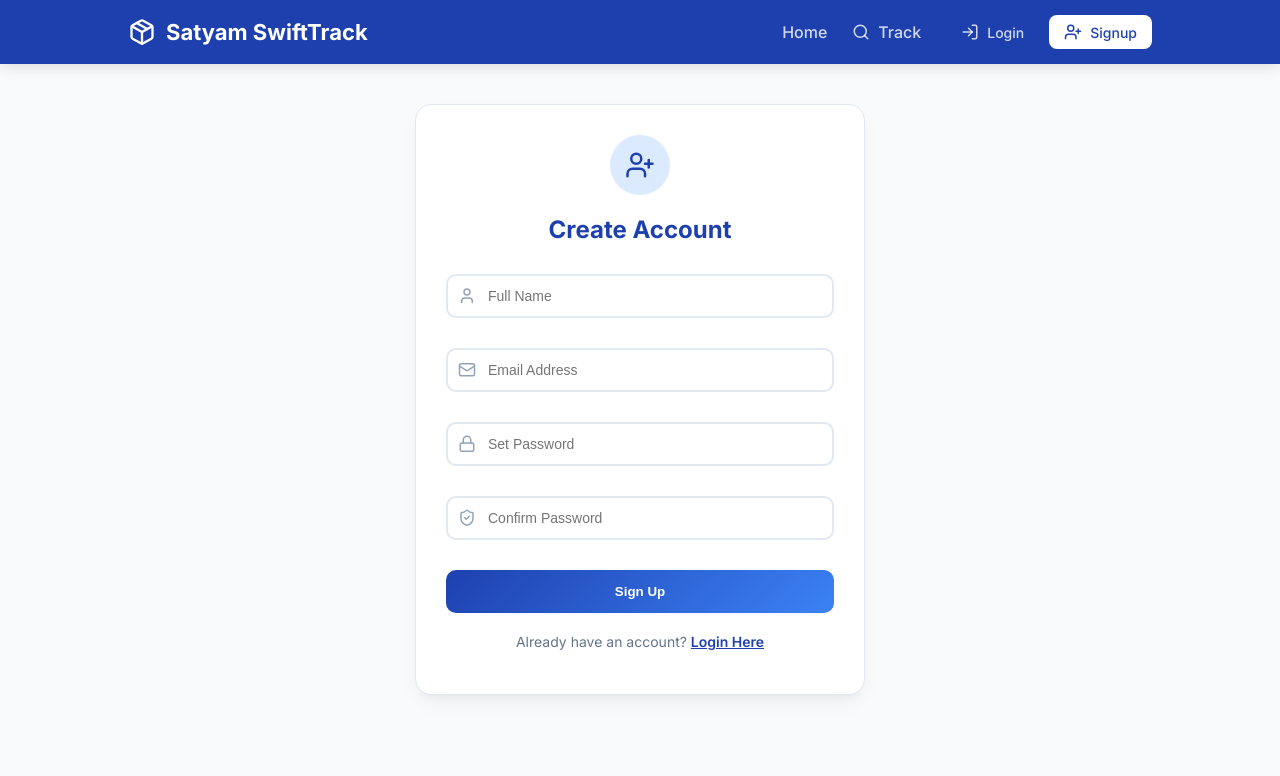
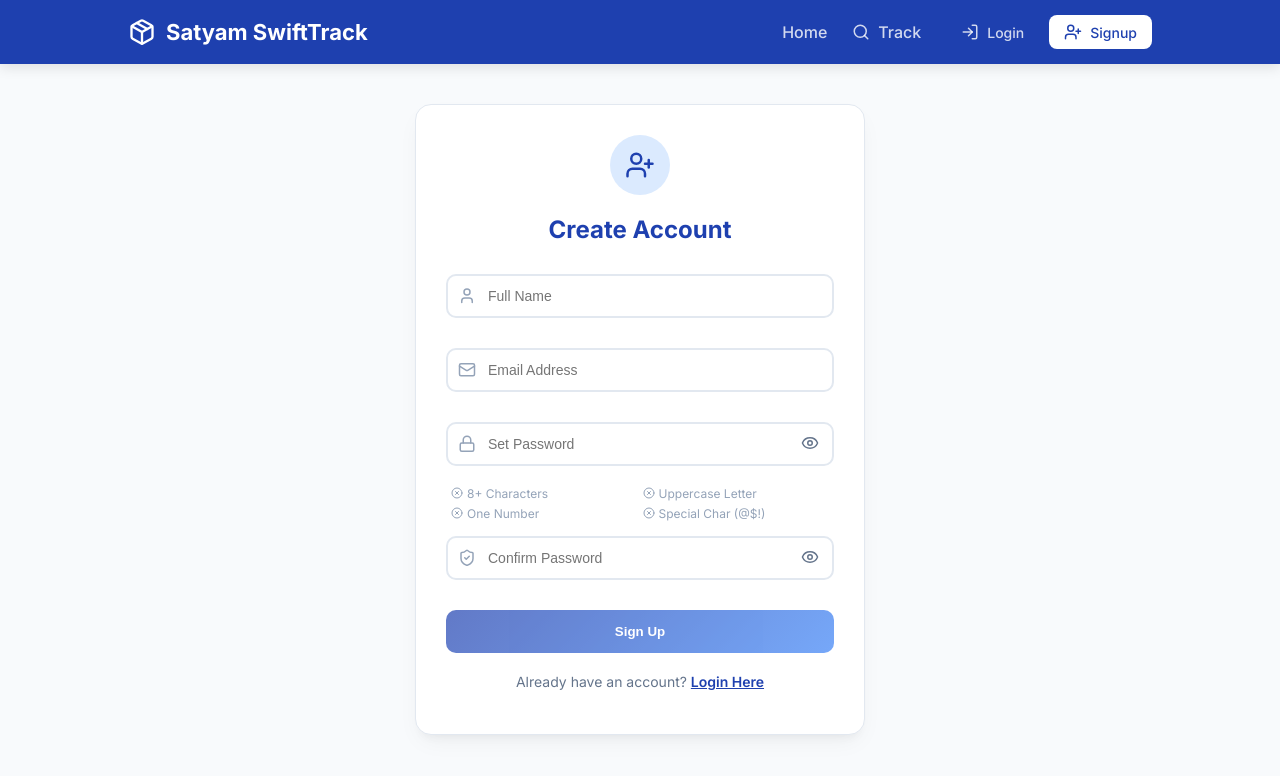
Before and after one commit to satyam-prajapati065/Satyam-swifttrack, a React (Vite) app in the folder frontend/: page /signup in a window 1280 px wide. Shown: the top 776 px of the page. Built offline with nearby package versions, Linux system fonts and the light colour scheme.

Commit message:
password restriction modification

```diff
--- a/frontend/src/components/Login.jsx
+++ b/frontend/src/components/Login.jsx
@@ -1,14 +1,14 @@
 import React, { useState } from "react";
 import axios from "axios";
 import { Link } from "react-router-dom";
-import { LogIn, Mail, Lock, Loader2 } from "lucide-react";
+import { LogIn, Mail, Lock, Loader2, Eye, EyeOff } from "lucide-react"; // Icons add kiye
 import Modal from "./Modal";
 
 const Login = () => {
   const [credentials, setCredentials] = useState({ email: "", password: "" });
   const [modal, setModal] = useState({ open: false, type: "", msg: "" });
-  // const navigate = useNavigate();
   const [loading, setLoading] = useState(false);
+  const [showPassword, setShowPassword] = useState(false); // Toggle state
 
   const handleLogin = async (e) => {
     e.preventDefault();
@@ -67,11 +67,12 @@ const Login = () => {
               disabled={loading}
             />
           </div>
-          <div className="input-with-icon">
+
+          <div className="input-with-icon" style={{ position: "relative" }}>
             <Lock size={18} className="field-icon" />
             <input
               className="custom-input"
-              type="password"
+              type={showPassword ? "text" : "password"}
               placeholder="Password"
               onChange={(e) =>
                 setCredentials({ ...credentials, password: e.target.value })
@@ -79,7 +80,21 @@ const Login = () => {
               required
               disabled={loading}
             />
+            {/* Toggle Button */}
+            <div
+              onClick={() => setShowPassword(!showPassword)}
+              style={{
+                position: "absolute",
+                right: "15px",
+                top: "12px",
+                cursor: "pointer",
+                color: "#64748b",
+              }}
+            >
+              {showPassword ? <EyeOff size={18} /> : <Eye size={18} />}
+            </div>
           </div>
+
           <button
             className="primary-btn"
             style={{
@@ -94,14 +109,14 @@ const Login = () => {
           >
             {loading ? (
               <>
-                <Loader2 size={20} className="animate-spin" />
-                Processing...
+                <Loader2 size={20} className="animate-spin" /> Processing...
               </>
             ) : (
               "Login to Account"
             )}
           </button>
         </form>
+        {/* Signup Link */}
         <p
           style={{
             textAlign: "center",
--- a/frontend/src/components/Signup.jsx
+++ b/frontend/src/components/Signup.jsx
@@ -1,7 +1,18 @@
 import React, { useState } from "react";
 import axios from "axios";
 import { useNavigate, Link } from "react-router-dom";
-import { UserPlus, Mail, Lock, User, ShieldCheck, Loader2 } from "lucide-react"; // Loader icon add kiya
+import {
+  UserPlus,
+  Mail,
+  Lock,
+  User,
+  ShieldCheck,
+  Loader2,
+  Eye,
+  EyeOff,
+  CheckCircle2,
+  XCircle,
+} from "lucide-react";
 import Modal from "./Modal";
 
 const Signup = () => {
@@ -11,13 +22,26 @@ const Signup = () => {
     password: "",
     confirmPassword: "",
   });
-
   const [loading, setLoading] = useState(false);
+  const [showPass, setShowPass] = useState(false);
+  const [showConfirmPass, setShowConfirmPass] = useState(false);
   const [modal, setModal] = useState({ open: false, type: "", msg: "" });
   const navigate = useNavigate();
 
+  // Strong Password Checks
+  const validations = {
+    length: formData.password.length >= 8,
+    upper: /[A-Z]/.test(formData.password),
+    number: /[0-9]/.test(formData.password),
+    special: /[@$!%*?&]/.test(formData.password),
+  };
+
+  const isAllValid = Object.values(validations).every(Boolean);
+
   const handleSignup = async (e) => {
     e.preventDefault();
+
+    if (!isAllValid) return; // Button disabled rahega fir bhi safety ke liye
 
     if (formData.password !== formData.confirmPassword) {
       setModal({ open: true, type: "error", msg: "Passwords do not match!" });
@@ -25,7 +49,6 @@ const Signup = () => {
     }
 
     setLoading(true);
-
     try {
       await axios.post(
         "https://satyam-swifttrack.onrender.com/api/auth/signup",
@@ -38,7 +61,7 @@ const Signup = () => {
       setModal({
         open: true,
         type: "success",
-        msg: "Account Created Successfully! redirecting to login...",
+        msg: "Account Created! Redirecting...",
       });
       setTimeout(() => navigate("/login"), 2000);
     } catch (err) {
@@ -74,7 +97,6 @@ const Signup = () => {
         </div>
 
         <form onSubmit={handleSignup}>
-          {/* Inputs same rahenge... */}
           <div className="input-with-icon">
             <User size={18} className="field-icon" />
             <input
@@ -87,6 +109,7 @@ const Signup = () => {
               disabled={loading}
             />
           </div>
+
           <div className="input-with-icon">
             <Mail size={18} className="field-icon" />
             <input
@@ -100,11 +123,16 @@ const Signup = () => {
               disabled={loading}
             />
           </div>
-          <div className="input-with-icon">
+
+          {/* Password Field */}
+          <div
+            className="input-with-icon"
+            style={{ position: "relative", marginBottom: "5px" }}
+          >
             <Lock size={18} className="field-icon" />
             <input
               className="custom-input"
-              type="password"
+              type={showPass ? "text" : "password"}
               placeholder="Set Password"
               onChange={(e) =>
                 setFormData({ ...formData, password: e.target.value })
@@ -112,12 +140,99 @@ const Signup = () => {
               required
               disabled={loading}
             />
+            <div
+              onClick={() => setShowPass(!showPass)}
+              style={{
+                position: "absolute",
+                right: "15px",
+                top: "12px",
+                cursor: "pointer",
+                color: "#64748b",
+              }}
+            >
+              {showPass ? <EyeOff size={18} /> : <Eye size={18} />}
+            </div>
           </div>
-          <div className="input-with-icon">
+
+          {/* Real-time Validation UI */}
+          <div style={{ marginBottom: "15px", padding: "0 5px" }}>
+            <div
+              style={{
+                fontSize: "12px",
+                display: "grid",
+                gridTemplateColumns: "1fr 1fr",
+                gap: "5px",
+              }}
+            >
+              <span
+                style={{
+                  color: validations.length ? "#166534" : "#94a3b8",
+                  display: "flex",
+                  alignItems: "center",
+                  gap: "4px",
+                }}
+              >
+                {validations.length ? (
+                  <CheckCircle2 size={12} />
+                ) : (
+                  <XCircle size={12} />
+                )}{" "}
+                8+ Characters
+              </span>
+              <span
+                style={{
+                  color: validations.upper ? "#166534" : "#94a3b8",
+                  display: "flex",
+                  alignItems: "center",
+                  gap: "4px",
+                }}
+              >
+                {validations.upper ? (
+                  <CheckCircle2 size={12} />
+                ) : (
+                  <XCircle size={12} />
+                )}{" "}
+                Uppercase Letter
+              </span>
+              <span
+                style={{
+                  color: validations.number ? "#166534" : "#94a3b8",
+                  display: "flex",
+                  alignItems: "center",
+                  gap: "4px",
+                }}
+              >
+                {validations.number ? (
+                  <CheckCircle2 size={12} />
+                ) : (
+                  <XCircle size={12} />
+                )}{" "}
+                One Number
+              </span>
+              <span
+                style={{
+                  color: validations.special ? "#166534" : "#94a3b8",
+                  display: "flex",
+                  alignItems: "center",
+                  gap: "4px",
+                }}
+              >
+                {validations.special ? (
+                  <CheckCircle2 size={12} />
+                ) : (
+                  <XCircle size={12} />
+                )}{" "}
+                Special Char (@$!)
+              </span>
+            </div>
+          </div>
+
+          {/* Confirm Password Field */}
+          <div className="input-with-icon" style={{ position: "relative" }}>
             <ShieldCheck size={18} className="field-icon" />
             <input
               className="custom-input"
-              type="password"
+              type={showConfirmPass ? "text" : "password"}
               placeholder="Confirm Password"
               onChange={(e) =>
                 setFormData({ ...formData, confirmPassword: e.target.value })
@@ -125,9 +240,40 @@ const Signup = () => {
               required
               disabled={loading}
             />
+            <div
+              onClick={() => setShowConfirmPass(!showConfirmPass)}
+              style={{
+                position: "absolute",
+                right: "15px",
+                top: "12px",
+                cursor: "pointer",
+                color: "#64748b",
+              }}
+            >
+              {showConfirmPass ? <EyeOff size={18} /> : <Eye size={18} />}
+            </div>
           </div>
 
-          {/* 4. Button par condition lagayi */}
+          {/* Matching Check Message */}
+          {formData.confirmPassword && (
+            <p
+              style={{
+                fontSize: "12px",
+                marginTop: "-10px",
+                marginBottom: "15px",
+                color:
+                  formData.password === formData.confirmPassword
+                    ? "#166534"
+                    : "#ef4444",
+                paddingLeft: "5px",
+              }}
+            >
+              {formData.password === formData.confirmPassword
+                ? "✓ Passwords match"
+                : "✗ Passwords do not match"}
+            </p>
+          )}
+
           <button
             className="primary-btn"
             style={{
@@ -136,14 +282,14 @@ const Signup = () => {
               justifyContent: "center",
               alignItems: "center",
               gap: "8px",
-              opacity: loading ? 0.7 : 1,
+              opacity: loading || !isAllValid ? 0.7 : 1,
+              cursor: loading || !isAllValid ? "not-allowed" : "pointer",
             }}
-            disabled={loading}
+            disabled={loading || !isAllValid}
           >
             {loading ? (
               <>
-                <Loader2 size={20} className="animate-spin" />
-                Processing...
+                <Loader2 size={20} className="animate-spin" /> Processing...
               </>
             ) : (
               "Sign Up"
@@ -168,7 +314,6 @@ const Signup = () => {
           </Link>
         </p>
       </div>
-
       <Modal
         isOpen={modal.open}
         type={modal.type}
```
